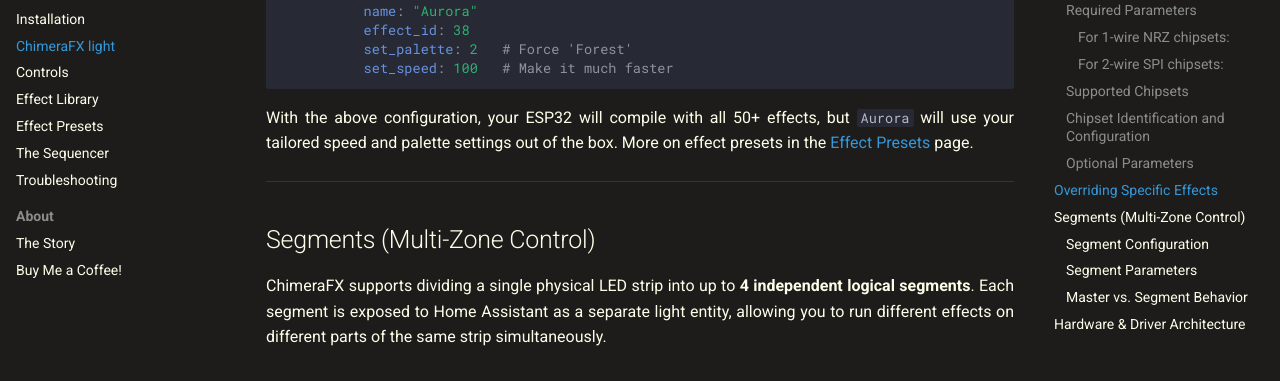
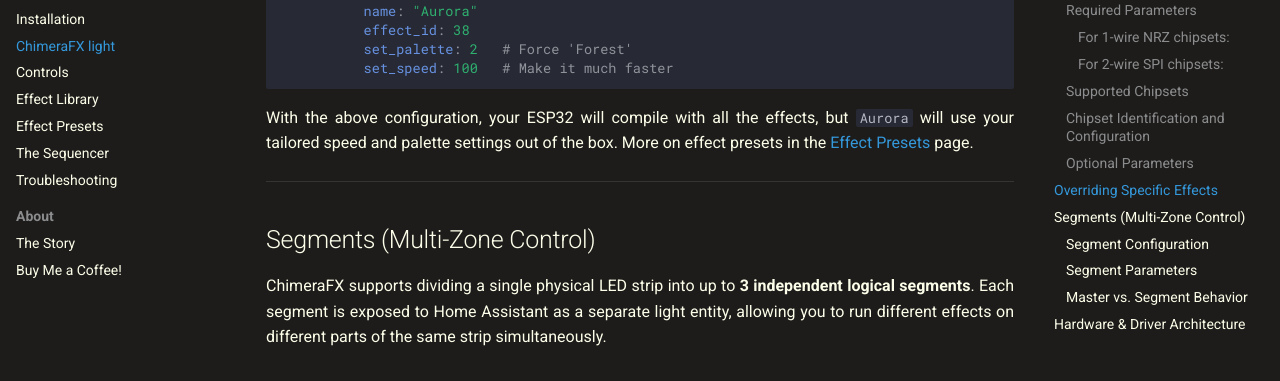
Before and after one commit to effelle/ChimeraFX, an MkDocs documentation site: the page built from docs/cfx_light.md, in a window 1280 px wide and 900 px high, scrolled down 3250 px. Shown: the part 152-533 px from the top of the window. Built offline with MkDocs 1.6.1 and Material for MkDocs 9.7.7, drawn with Linux system fonts in a browser that asks for light colours; comment, search, counter and statistics services are not loaded.

Commit message:
docs/refactor: update segment limits and cfx_light implementation

````diff
--- a/docs/cfx_light.md
+++ b/docs/cfx_light.md
@@ -105,13 +105,13 @@
           set_speed: 100   # Make it much faster
 ```
 
-With the above configuration, your ESP32 will compile with all 50+ effects, but `Aurora` will use your tailored speed and palette settings out of the box. More on effect presets in the [Effect Presets](Effect-Presets.md) page.
+With the above configuration, your ESP32 will compile with all the effects, but `Aurora` will use your tailored speed and palette settings out of the box. More on effect presets in the [Effect Presets](Effect-Presets.md) page.
 
 ---
 
 ## Segments (Multi-Zone Control)
 
-ChimeraFX supports dividing a single physical LED strip into up to **4 independent logical segments**. Each segment is exposed to Home Assistant as a separate light entity, allowing you to run different effects on different parts of the same strip simultaneously.
+ChimeraFX supports dividing a single physical LED strip into up to **3 independent logical segments**. Each segment is exposed to Home Assistant as a separate light entity, allowing you to run different effects on different parts of the same strip simultaneously.
 
 ### Segment Configuration
 
````
Also changed, not shown: 2 other files.
